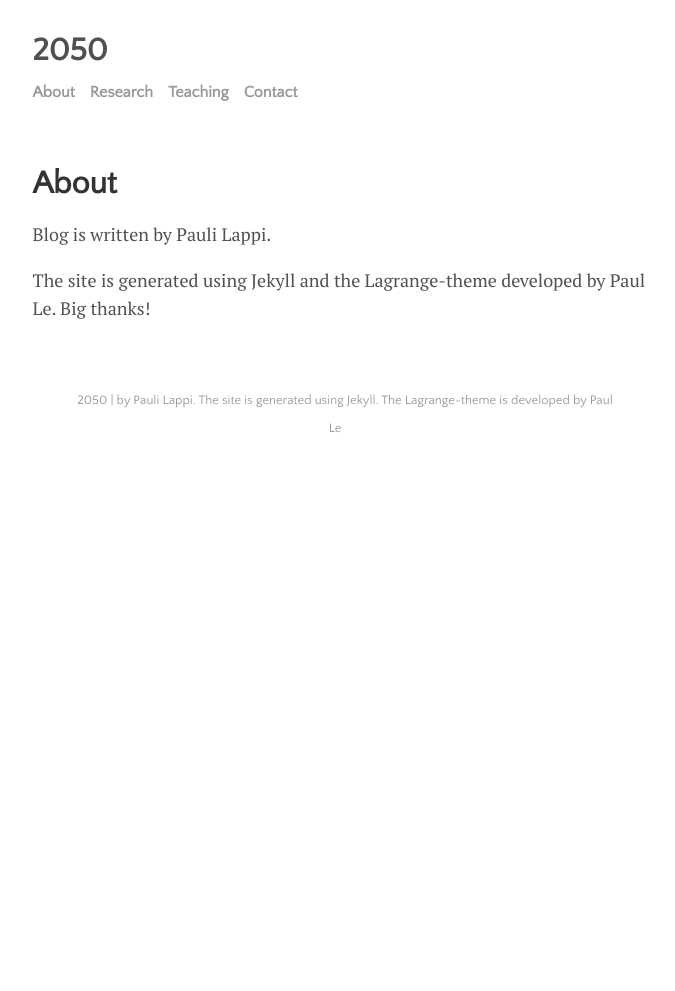
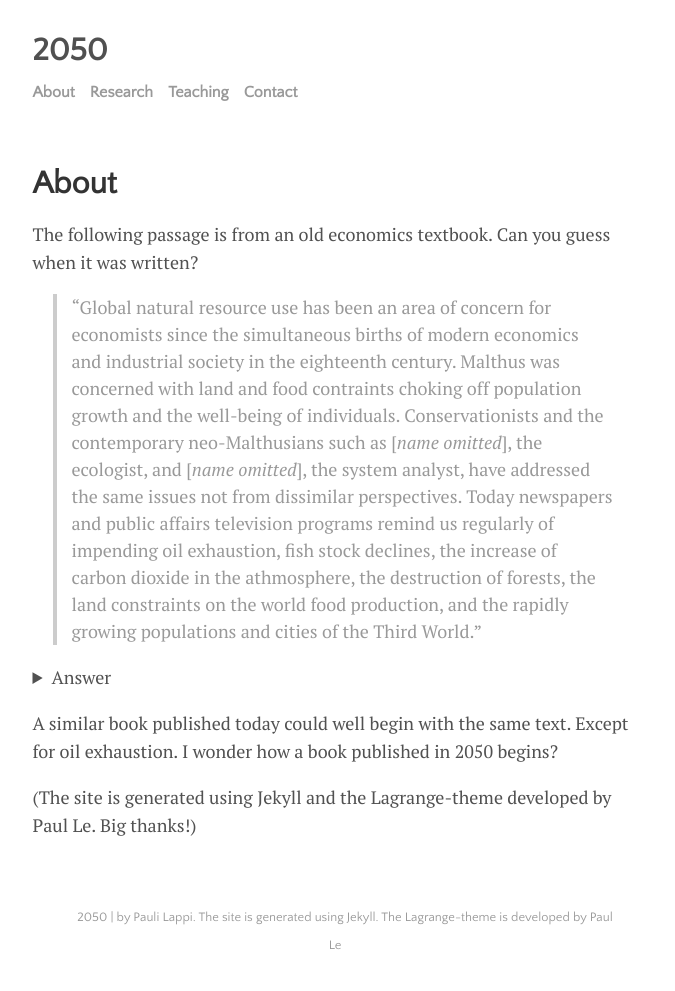
Before and after one commit to plappi/2050, a Jekyll site: the page built from menu/about.md, in a window 1280 px wide. Shown: the whole page, without its empty margins (300-975 px from the left). Built offline with Jekyll 4.4.1, drawn with Linux system fonts in a browser that asks for light colours; nearby versions of some CDN libraries; before the commit the page ends 900 px from its top, so only the background shows below that.

Commit message:
Update about.md

```diff
--- a/menu/about.md
+++ b/menu/about.md
@@ -3,6 +3,23 @@ layout: page
 title: About
 ---
 
-Blog is written by Pauli Lappi.
 
-The site is generated using Jekyll and the Lagrange-theme developed by Paul Le. Big thanks!
+The following passage is from an old economics textbook. Can you guess when it was written?
+
+> "Global natural resource use has been an area of concern for economists since the simultaneous births of modern economics and industrial society in the eighteenth century.
+Malthus was concerned with land and food contraints choking off population growth and the well-being of individuals. Conservationists and the contemporary neo-Malthusians
+such as [_name omitted_], the ecologist, and [_name omitted_], the system analyst, have addressed the same issues not from dissimilar perspectives. Today newspapers and public affairs
+television programs remind us regularly of impending oil exhaustion, fish stock declines, the increase of carbon dioxide in the athmosphere, the destruction of forests, the land
+constraints on the world food production, and the rapidly growing populations and cities of the Third World."
+
+<details>
+  <summary>Answer</summary>
+   In the 80s. The book is The Economics of Natural Resource Use by John Hartwick and Nancy Olewiler. The book was published in 1986 - back then I was 5 years old.
+</details>
+
+A similar book published today could well begin with the same text. Except for oil exhaustion. I wonder how a book published in 2050 begins?
+
+
+
+
+(The site is generated using Jekyll and the Lagrange-theme developed by Paul Le. Big thanks!)
```
